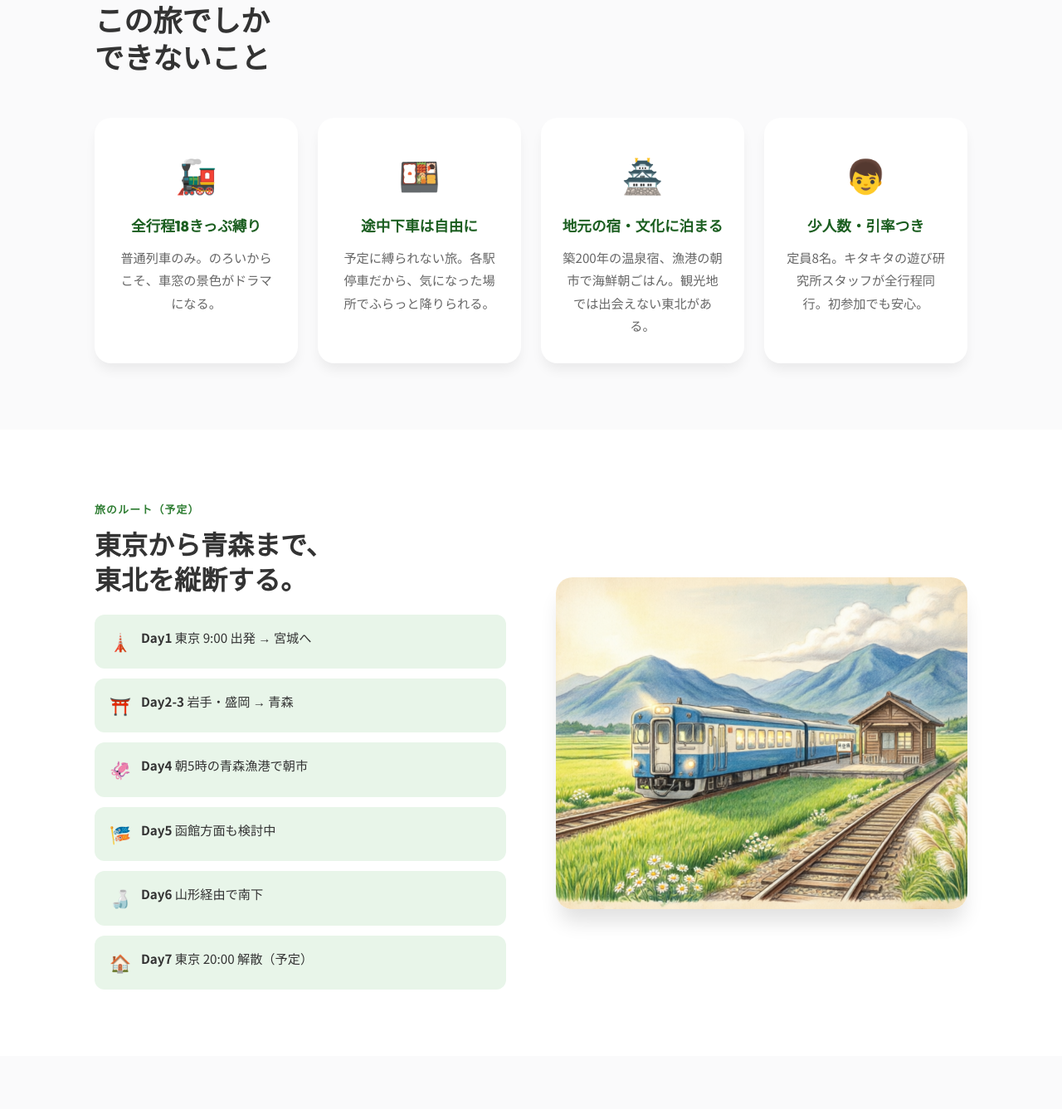
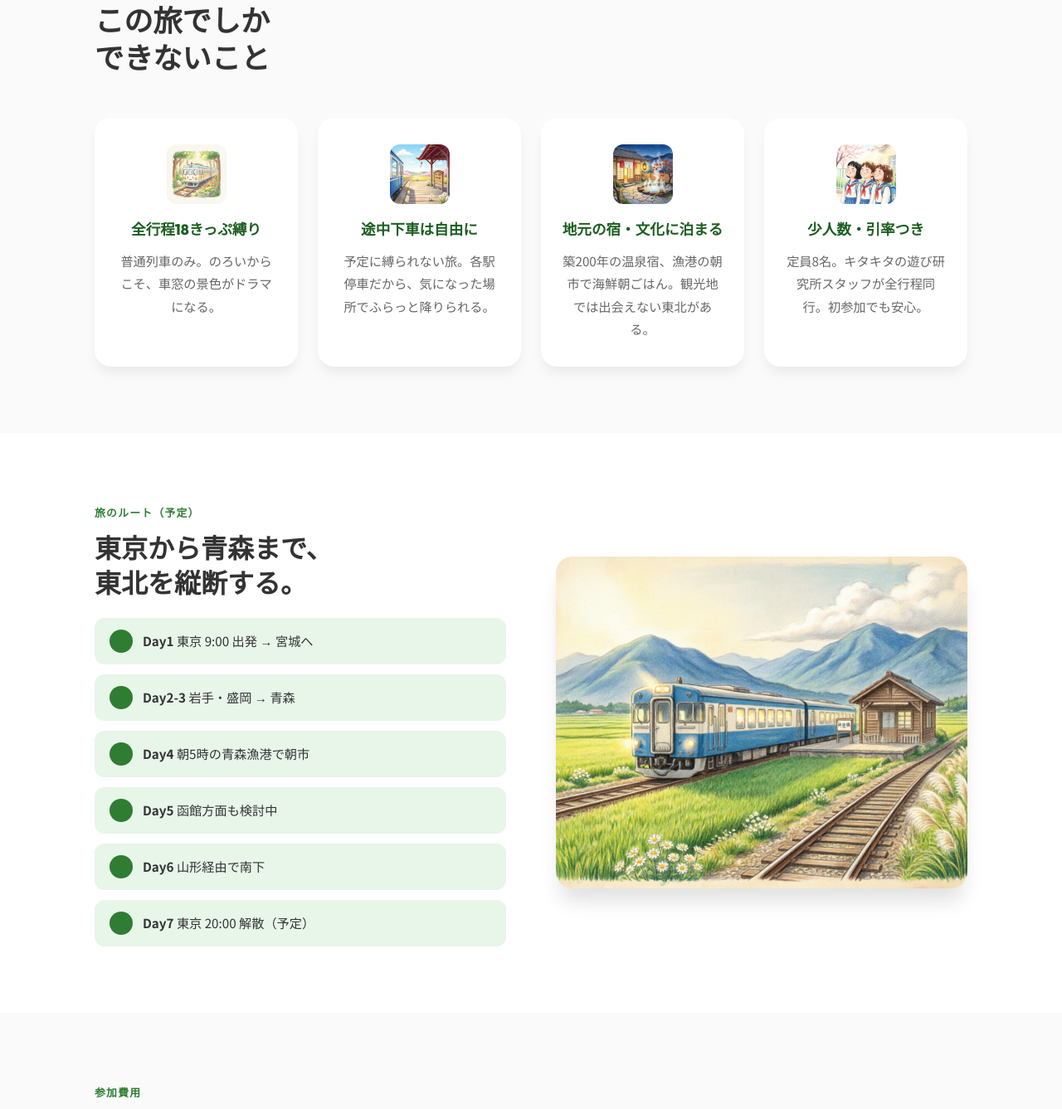
Before and after one commit to groundmole1192/18kippu-lp, a plain HTML site: page index.html in a window 1280 px wide. Shown: the part 2094-3431 px from the top of the page at 83% size. Drawn offline with Linux system fonts and the light colour scheme.

Commit message:
絵文字アイコンをAI生成画像に差し替え

```diff
--- a/index.html
+++ b/index.html
@@ -246,7 +246,8 @@
       transition: transform 0.3s ease, box-shadow 0.3s ease;
     }
     .feature-card:hover { transform: translateY(-4px); box-shadow: var(--shadow-lg); }
-    .feature-icon { font-size: 2.5rem; margin-bottom: 16px; }
+    .feature-icon { width: 72px; height: 72px; margin: 0 auto 20px; border-radius: var(--radius-md); overflow: hidden; }
+    .feature-icon img { width: 100%; height: 100%; object-fit: cover; }
     .feature-card h3 { font-size: 1.1rem; margin-bottom: 12px; color: var(--primary-hover); }
     .feature-card p { font-size: 0.95rem; color: var(--text-muted); }
 
@@ -276,7 +277,8 @@
       border-radius: var(--radius-md);
       font-size: 0.95rem;
     }
-    .route-list li .icon { font-size: 1.3rem; flex-shrink: 0; }
+    .route-list li .icon { width: 28px; height: 28px; flex-shrink: 0; border-radius: 50%; background: var(--primary); display: flex; align-items: center; justify-content: center; }
+    .route-list li .icon img { width: 18px; height: 18px; object-fit: contain; filter: brightness(0) invert(1); }
     .route-img {
       border-radius: var(--radius-lg);
       overflow: hidden;
@@ -463,22 +465,22 @@
     <h2 class="section-title">この旅でしか<br>できないこと</h2>
     <div class="features-grid">
       <div class="feature-card">
-        <div class="feature-icon">🚂</div>
+        <div class="feature-icon"><img src="images/icon_train.jpg" alt="普通列車"></div>
         <h3>全行程18きっぷ縛り</h3>
         <p>普通列車のみ。のろいからこそ、車窓の景色がドラマになる。</p>
       </div>
       <div class="feature-card">
-        <div class="feature-icon">🍱</div>
+        <div class="feature-icon"><img src="images/icon_stop.jpg" alt="途中下車"></div>
         <h3>途中下車は自由に</h3>
         <p>予定に縛られない旅。各駅停車だから、気になった場所でふらっと降りられる。</p>
       </div>
       <div class="feature-card">
-        <div class="feature-icon">🏯</div>
+        <div class="feature-icon"><img src="images/icon_inn.jpg" alt="地元の宿"></div>
         <h3>地元の宿・文化に泊まる</h3>
         <p>築200年の温泉宿、漁港の朝市で海鮮朝ごはん。観光地では出会えない東北がある。</p>
       </div>
       <div class="feature-card">
-        <div class="feature-icon">👦</div>
+        <div class="feature-icon"><img src="images/icon_kids.jpg" alt="少人数"></div>
         <h3>少人数・引率つき</h3>
         <p>定員8名。キタキタの遊び研究所スタッフが全行程同行。初参加でも安心。</p>
       </div>
@@ -493,12 +495,12 @@
       <div class="section-label">旅のルート（予定）</div>
       <h2>東京から青森まで、<br>東北を縦断する。</h2>
       <ul class="route-list">
-        <li><span class="icon">🗼</span><div><strong>Day1</strong> 東京 9:00 出発 → 宮城へ</div></li>
-        <li><span class="icon">⛩️</span><div><strong>Day2-3</strong> 岩手・盛岡 → 青森</div></li>
-        <li><span class="icon">🦑</span><div><strong>Day4</strong> 朝5時の青森漁港で朝市</div></li>
-        <li><span class="icon">🎏</span><div><strong>Day5</strong> 函館方面も検討中</div></li>
-        <li><span class="icon">🍶</span><div><strong>Day6</strong> 山形経由で南下</div></li>
-        <li><span class="icon">🏠</span><div><strong>Day7</strong> 東京 20:00 解散（予定）</div></li>
+        <li><span class="icon"></span><div><strong>Day1</strong> 東京 9:00 出発 → 宮城へ</div></li>
+        <li><span class="icon"></span><div><strong>Day2-3</strong> 岩手・盛岡 → 青森</div></li>
+        <li><span class="icon"></span><div><strong>Day4</strong> 朝5時の青森漁港で朝市</div></li>
+        <li><span class="icon"></span><div><strong>Day5</strong> 函館方面も検討中</div></li>
+        <li><span class="icon"></span><div><strong>Day6</strong> 山形経由で南下</div></li>
+        <li><span class="icon"></span><div><strong>Day7</strong> 東京 20:00 解散（予定）</div></li>
       </ul>
     </div>
     <div class="route-img">
```
Also changed, not shown: images/icon_inn.jpg (added), images/icon_kids.jpg (added), images/icon_stop.jpg (added), images/icon_train.jpg (added).
